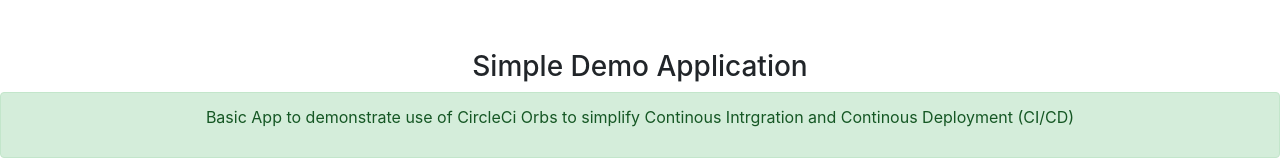
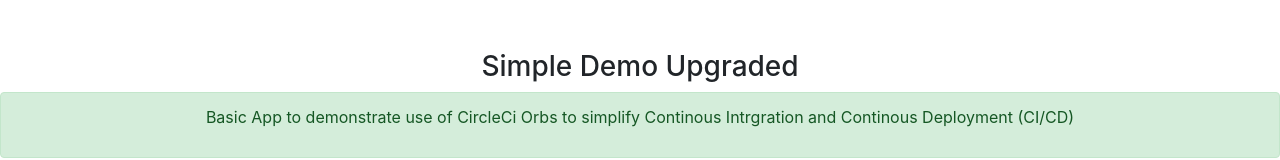
Before and after one commit to shaharl-ia/circle-test, a website: page index.html in a window 1280 px wide. Shown: the top 160 px of the page. Drawn offline with nearby package versions, Linux system fonts and the light colour scheme.

Commit message:
auto commit

```diff
--- a/index.html
+++ b/index.html
@@ -10,7 +10,7 @@
     <div style="margin-top:50px">
       <div class="panel panel-info">
         <div  class="text-center">
-          <h3 class="panel-title" >Simple Demo Application</h3>
+          <h3 class="panel-title" >Simple Demo Upgraded</h3>
         </div>
         <div class="panel-body">
           <div class="alert alert-success" >
```
